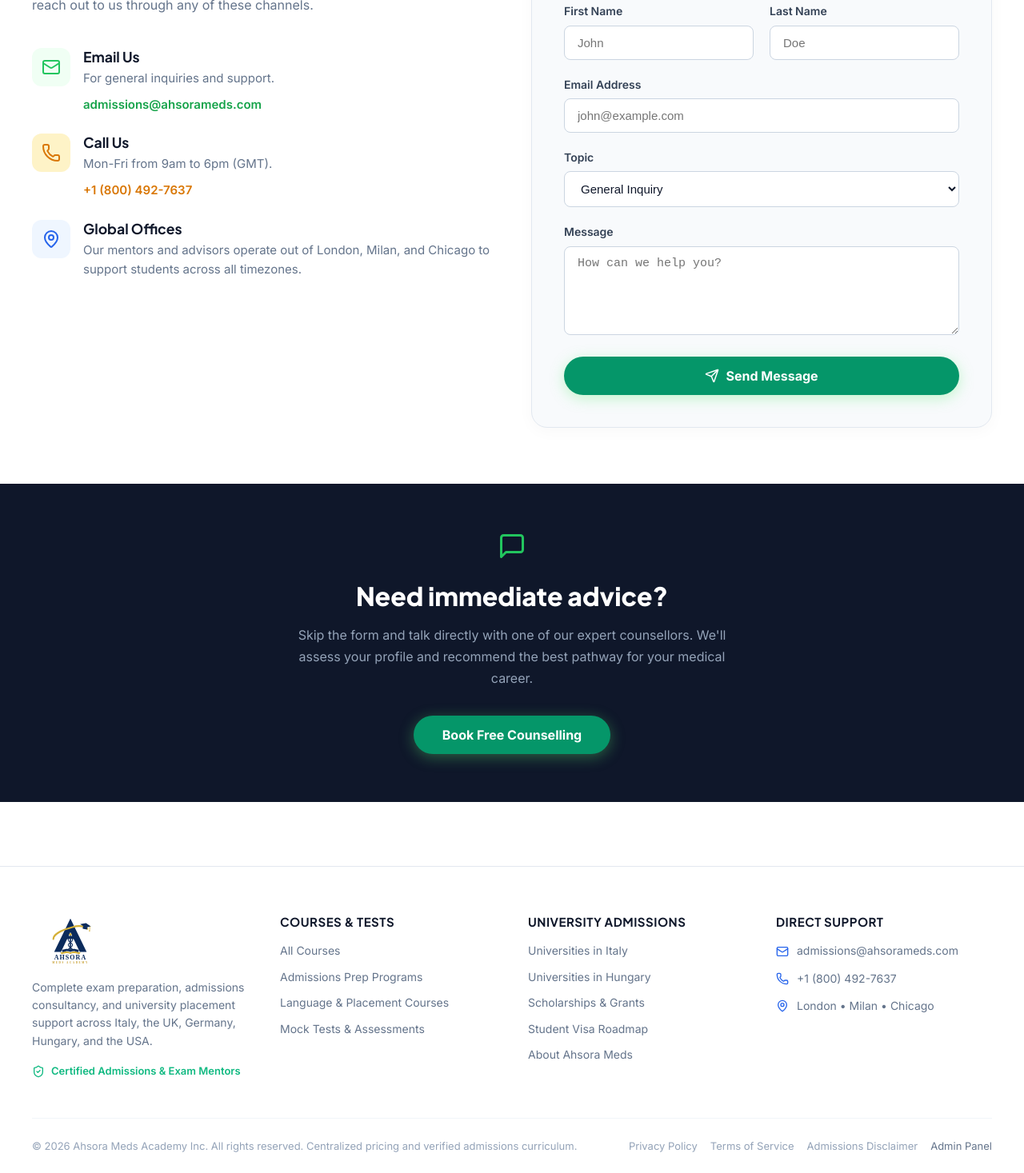
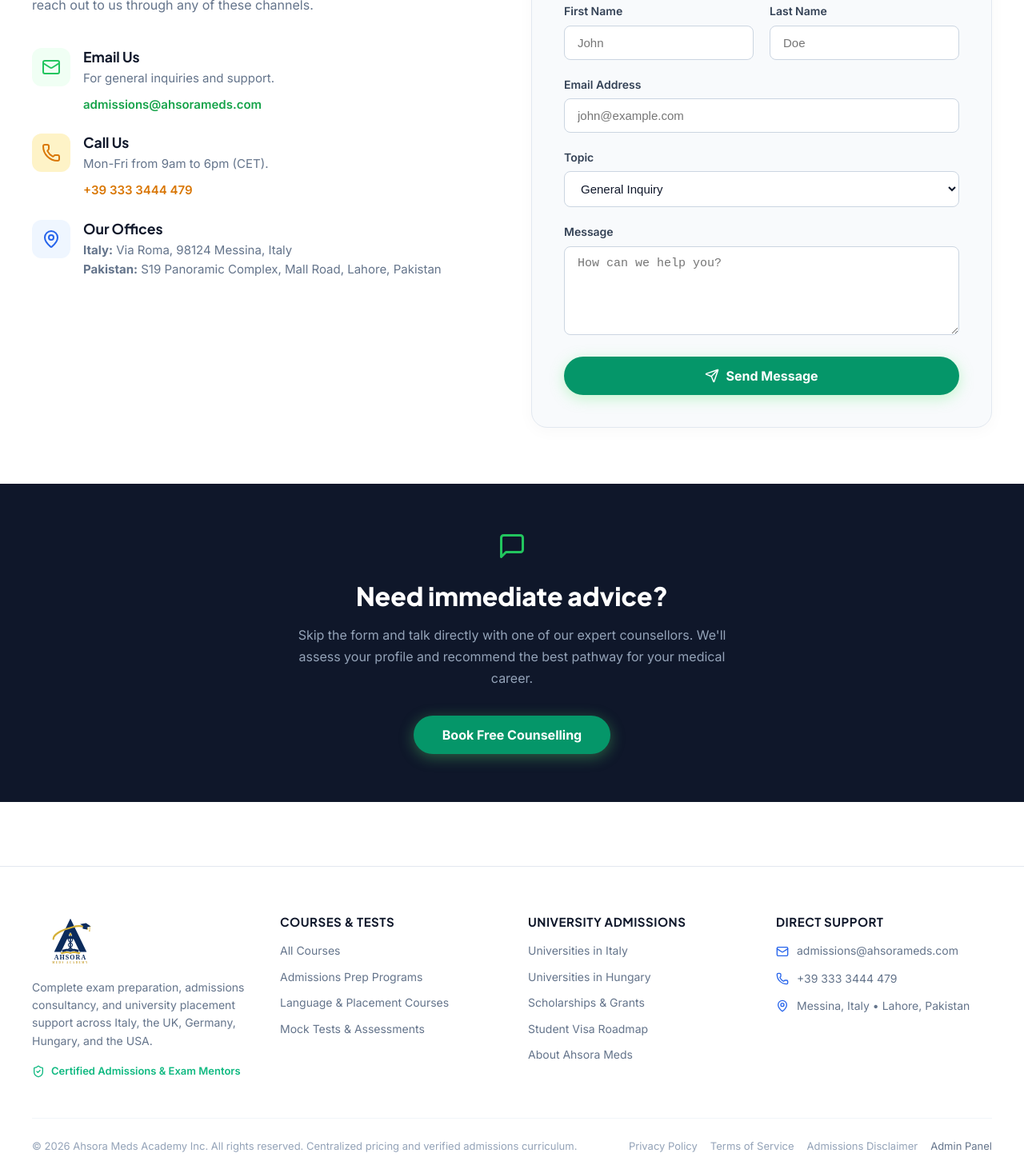
Before and after one commit to ch-muaz-kamboh/Ahsoraa-med-academy, a Next.js app: page /contact in a window 1280 px wide. Shown: the part 509-1976 px from the top of the page at 80% size. Built offline with nearby package versions, Linux system fonts and the light colour scheme; a web font is replaced by a local one.

Commit message:
About page: add missing hero line, letter-style story section with signature, smaller turning point cards, fix image alt, update contact details sitewide

```diff
--- a/src/app/contact/page.tsx
+++ b/src/app/contact/page.tsx
@@ -68,8 +68,8 @@
                   </div>
                   <div>
                     <h3 style={{ fontSize: '1.1rem', fontWeight: 700, color: '#0F172A', marginBottom: '4px' }}>Call Us</h3>
-                    <p style={{ color: '#64748B', fontSize: '0.9375rem', marginBottom: '8px' }}>Mon-Fri from 9am to 6pm (GMT).</p>
-                    <a href="tel:+18004927637" style={{ color: '#D97706', fontWeight: 600, fontSize: '0.9375rem', textDecoration: 'none' }}>+1 (800) 492-7637</a>
+                    <p style={{ color: '#64748B', fontSize: '0.9375rem', marginBottom: '8px' }}>Mon-Fri from 9am to 6pm (CET).</p>
+                    <a href="tel:+393333444479" style={{ color: '#D97706', fontWeight: 600, fontSize: '0.9375rem', textDecoration: 'none' }}>+39 333 3444 479</a>
                   </div>
                 </div>
 
@@ -79,9 +79,10 @@
                     <MapPin size={24} color="#2563EB" />
                   </div>
                   <div>
-                    <h3 style={{ fontSize: '1.1rem', fontWeight: 700, color: '#0F172A', marginBottom: '4px' }}>Global Offices</h3>
+                    <h3 style={{ fontSize: '1.1rem', fontWeight: 700, color: '#0F172A', marginBottom: '4px' }}>Our Offices</h3>
                     <p style={{ color: '#64748B', fontSize: '0.9375rem', lineHeight: 1.6 }}>
-                      Our mentors and advisors operate out of London, Milan, and Chicago to support students across all timezones.
+                      <strong>Italy:</strong> Via Roma, 98124 Messina, Italy<br />
+                      <strong>Pakistan:</strong> S19 Panoramic Complex, Mall Road, Lahore, Pakistan
                     </p>
                   </div>
                 </div>
--- a/src/components/layout/Footer.tsx
+++ b/src/components/layout/Footer.tsx
@@ -87,11 +87,11 @@
               </li>
               <li style={{ display: 'flex', alignItems: 'center', gap: '10px' }}>
                 <Phone size={16} color="#2563EB" />
-                <span>+1 (800) 492-7637</span>
+                <span>+39 333 3444 479</span>
               </li>
               <li style={{ display: 'flex', alignItems: 'center', gap: '10px' }}>
                 <MapPin size={16} color="#2563EB" />
-                <span>London • Milan • Chicago</span>
+                <span>Messina, Italy • Lahore, Pakistan</span>
               </li>
             </ul>
           </div>
```
Also changed, not shown: src/app/about/page.tsx (+15 -10 lines), src/app/courses/page.tsx (+4 -4 lines), 2 other files (tests, documents, lock files or other folders).
